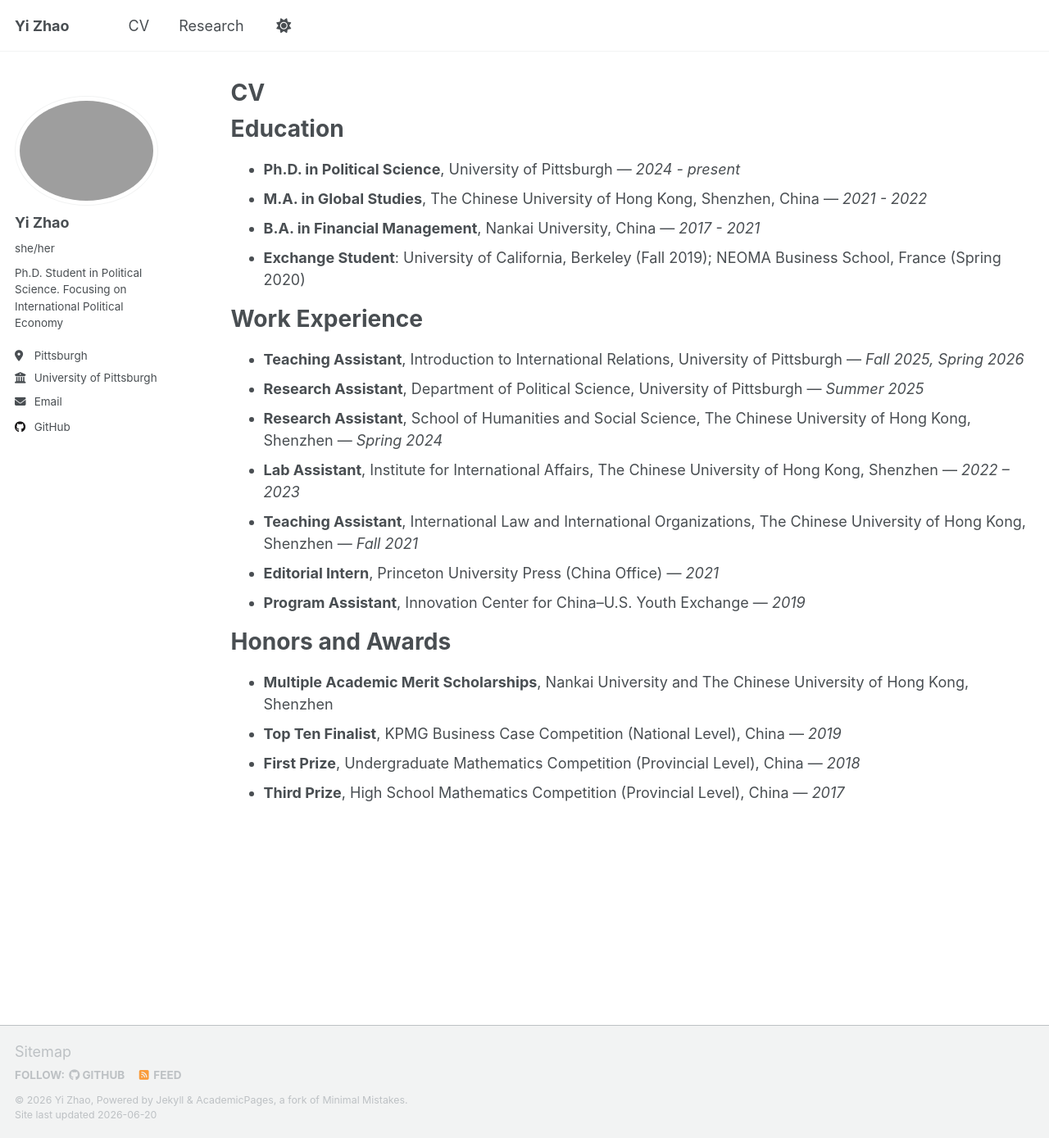
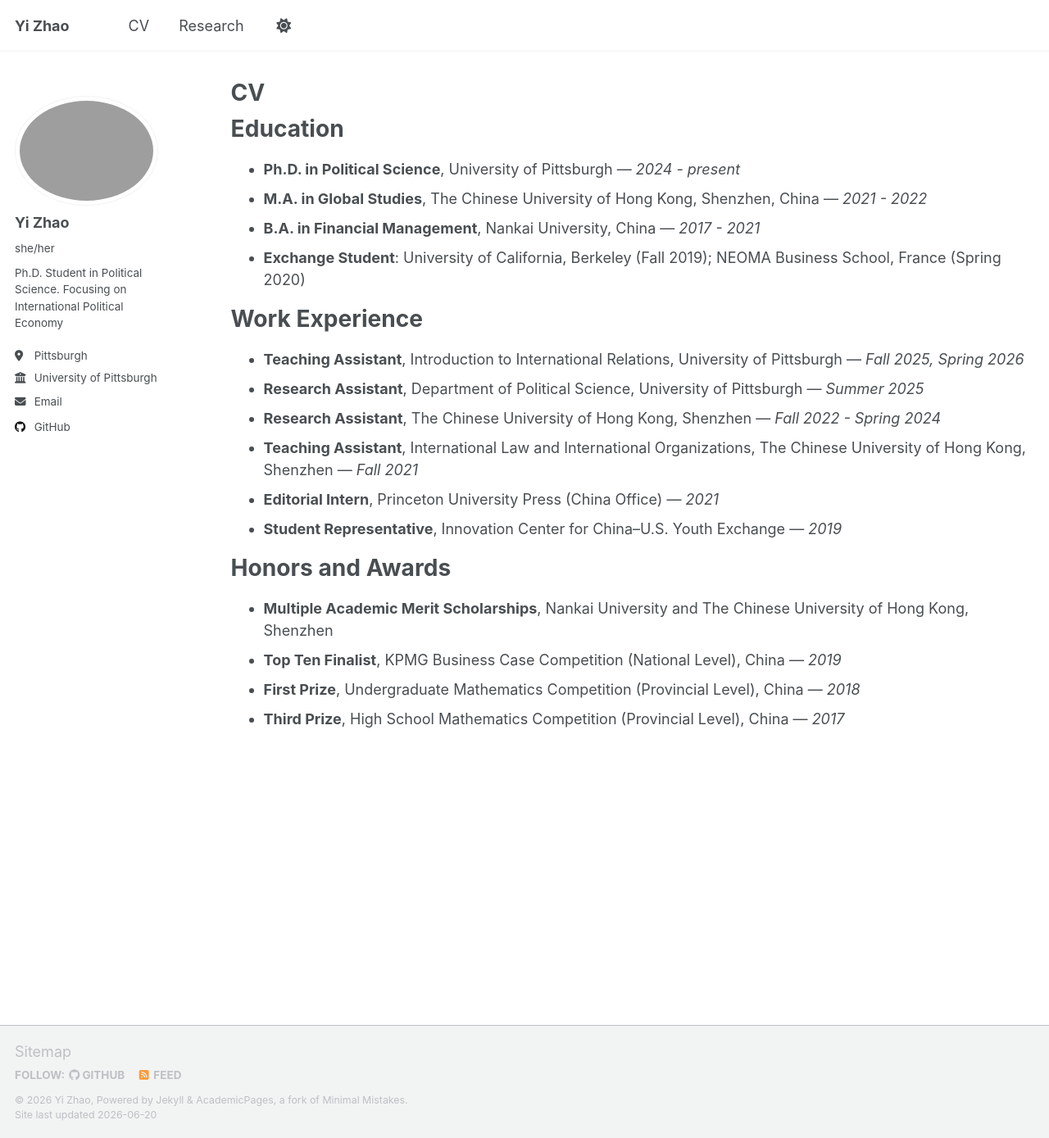
Before and after one commit to YiZhao999/YiZhao999.github.io, a Jekyll site: the page built from _pages/cv.md, in a window 1280 px wide and 1389 px high. Shown: the whole window at 82% size. Built offline with Jekyll 4.4.1, drawn with Linux system fonts in a browser that asks for light colours; a script that is not in the unit is left out.

Commit message:
Revise work experience entries in cv.md
Updated work experience section to reflect recent changes.

```diff
--- a/_pages/cv.md
+++ b/_pages/cv.md
@@ -18,11 +18,10 @@ redirect_from:
 # Work Experience
 - **Teaching Assistant**, Introduction to International Relations, University of Pittsburgh — *Fall 2025, Spring 2026*
 - **Research Assistant**, Department of Political Science, University of Pittsburgh — *Summer 2025*
-- **Research Assistant**, School of Humanities and Social Science, The Chinese University of Hong Kong, Shenzhen — *Spring 2024*
-- **Lab Assistant**, Institute for International Affairs, The Chinese University of Hong Kong, Shenzhen — *2022 – 2023*
+- **Research Assistant**, The Chinese University of Hong Kong, Shenzhen — *Fall 2022 - Spring 2024*
 - **Teaching Assistant**, International Law and International Organizations, The Chinese University of Hong Kong, Shenzhen — *Fall 2021*
 - **Editorial Intern**, Princeton University Press (China Office) — *2021*
-- **Program Assistant**, Innovation Center for China–U.S. Youth Exchange — *2019*
+- **Student Representative**, Innovation Center for China–U.S. Youth Exchange — *2019*
 
 # Honors and Awards
 - **Multiple Academic Merit Scholarships**, Nankai University and The Chinese University of Hong Kong, Shenzhen
```
